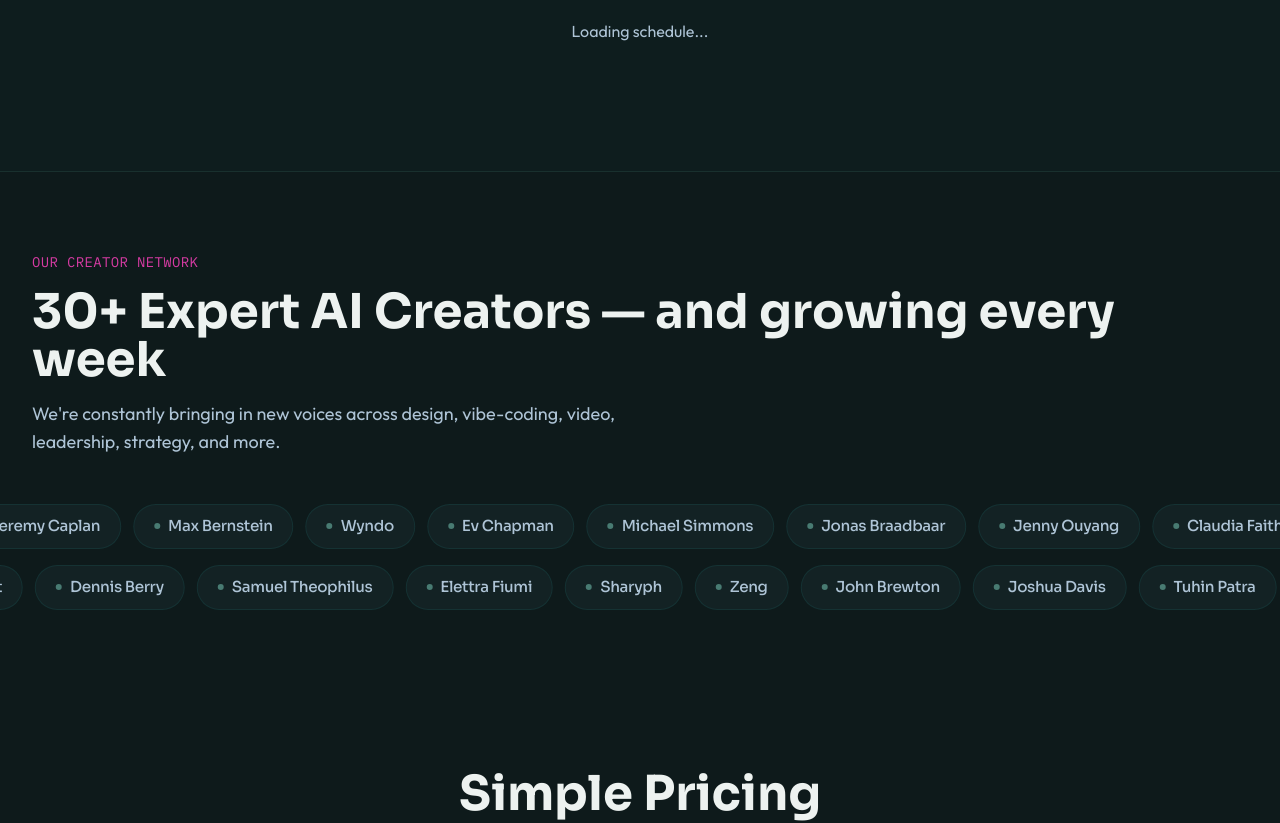
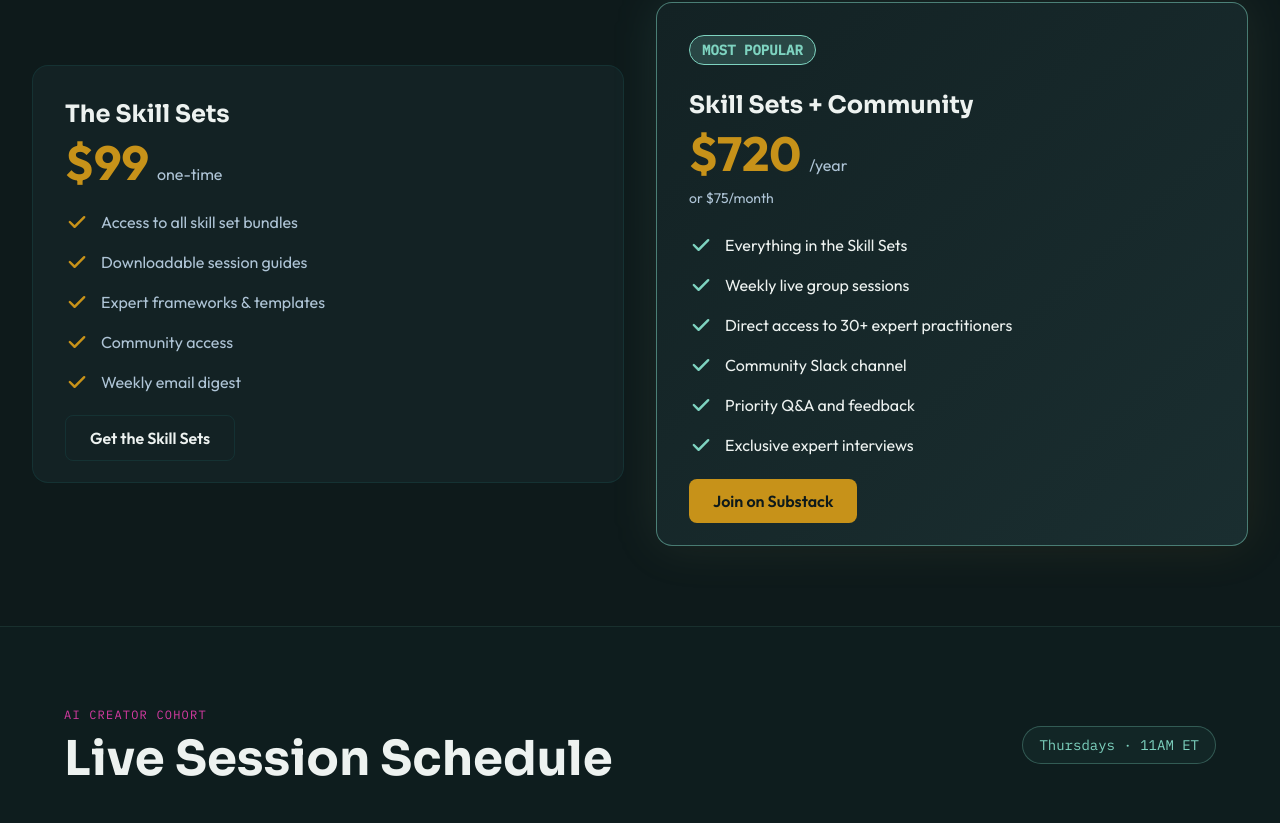
Before and after one commit to Jsfananan/cozora-web, a Next.js app: page / in a window 1280 px wide. Shown: the part 1858-2681 px from the top of the page. Built offline with nearby package versions, Linux system fonts and the light colour scheme.

Commit message:
Move Pricing section up — CTA right after Skill Sets overview
Co-Authored-By: Claude Opus 4.6 <noreply@anthropic.com>

```diff
--- a/src/app/page.tsx
+++ b/src/app/page.tsx
@@ -1,9 +1,9 @@
 import Navbar from '@/components/Navbar';
 import Hero from '@/components/Hero';
 import SkillSets from '@/components/SkillSets';
+import Pricing from '@/components/Pricing';
 import Schedule from '@/components/Schedule';
 import Creators from '@/components/Creators';
-import Pricing from '@/components/Pricing';
 import About from '@/components/About';
 import Faq from '@/components/Faq';
 import Footer from '@/components/Footer';
@@ -15,9 +15,9 @@ export default function Home() {
       <main>
         <Hero />
         <SkillSets />
+        <Pricing />
         <Schedule />
         <Creators />
-        <Pricing />
         <About />
         <Faq />
       </main>
```
